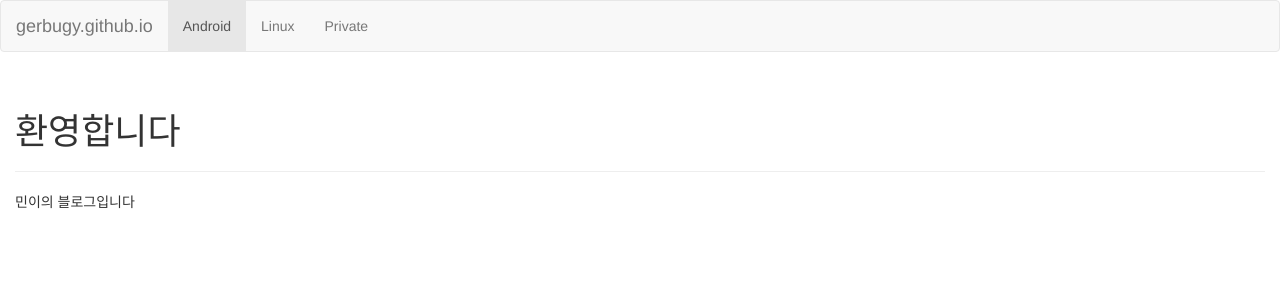
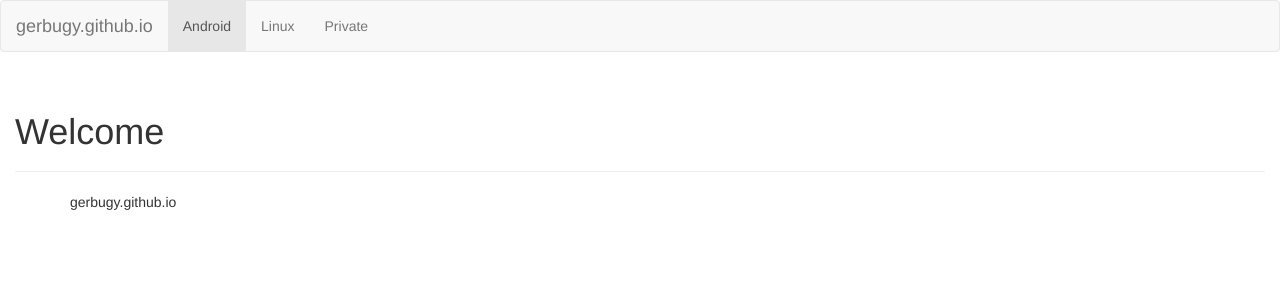
Before and after one commit to gerbugy/gerbugy.github.io, a Jekyll site: the page built from index.html, in a window 1280 px wide. Shown: the top 300 px of the page. Built offline with Jekyll 4.4.1, drawn with Linux system fonts in a browser that asks for light colours.

Commit message:
Update index.html

```diff
--- a/index.html
+++ b/index.html
@@ -1,7 +1,7 @@
 ---
 layout: default
-title: 환영합니다
+title: Welcome
 ---
-<div class="container-fluid">
-  민이의 블로그입니다
+<div class="container">
+  gerbugy.github.io
 </div>
```
